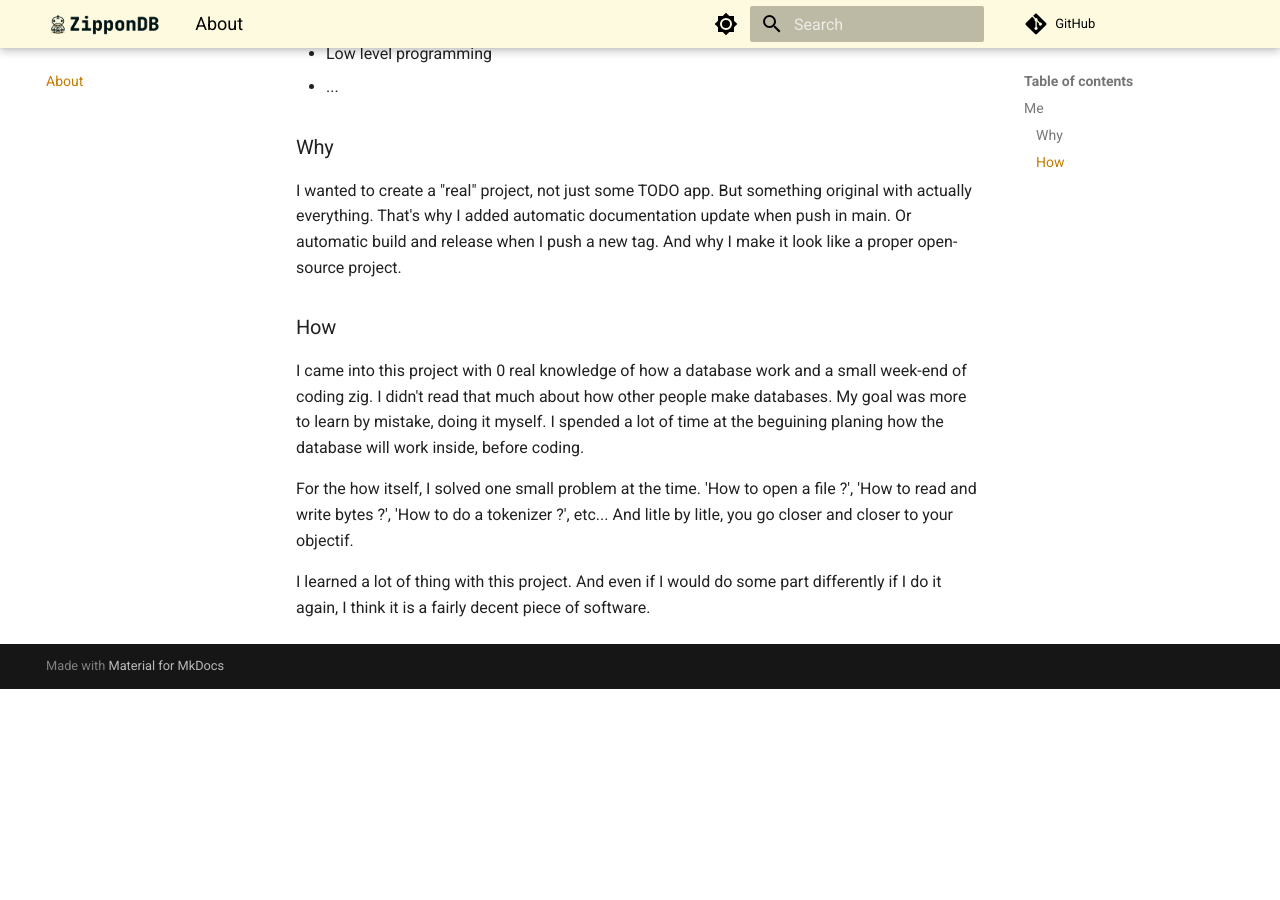
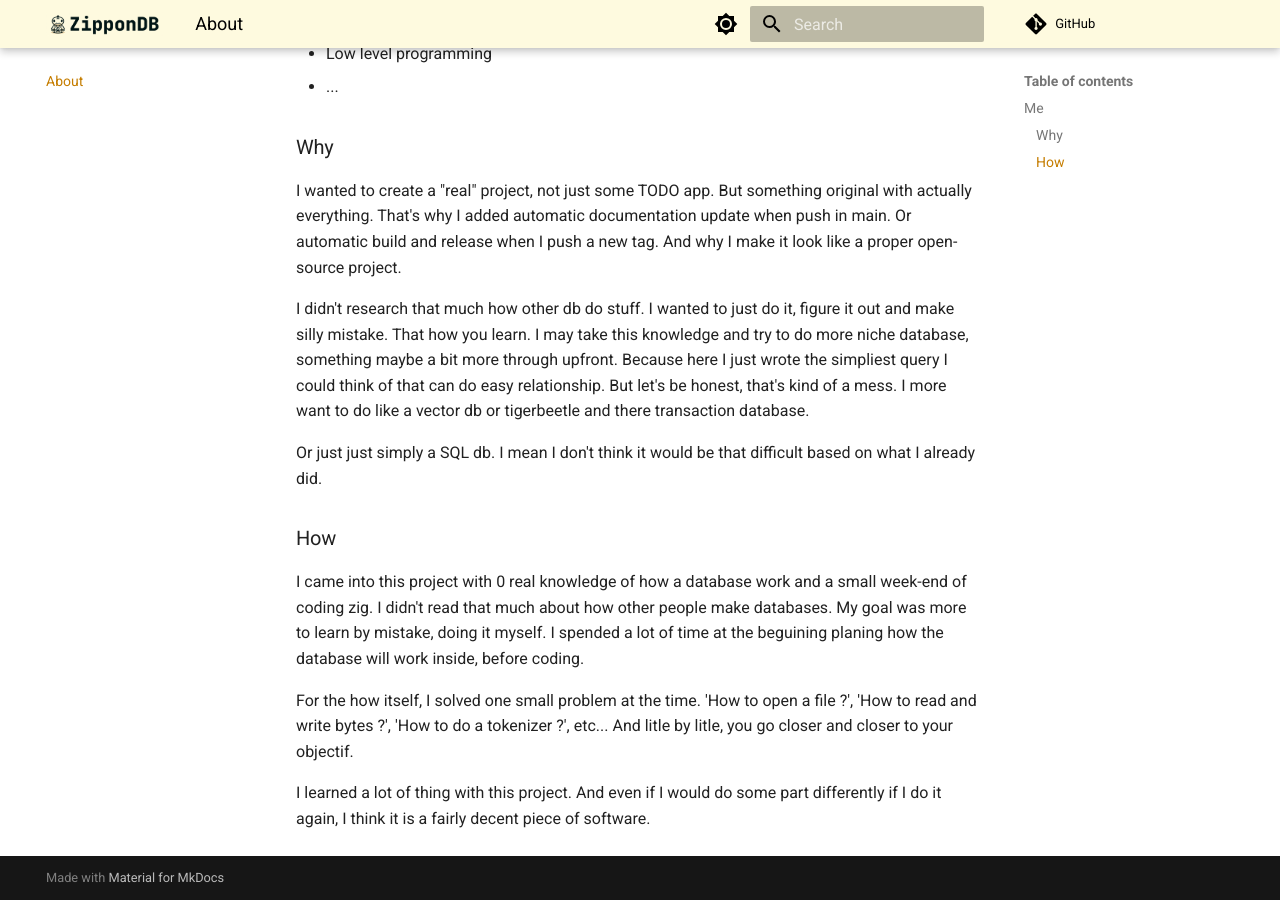
Before and after one commit to MrBounty/ZipponDB, an MkDocs documentation site: the page built from docs/about.md, in a window 1280 px wide and 900 px high, scrolled down 590 px. Built offline with MkDocs 1.6.1 and Material for MkDocs 9.7.7, drawn with Linux system fonts in a browser that asks for light colours; comment, search, counter and statistics services are not loaded; before the commit the page ends 1279 px from its top, so only the background shows below that.

Commit message:
Added some bullshit in about

```diff
--- a/docs/about.md
+++ b/docs/about.md
@@ -22,6 +22,13 @@ I started this project because I wanted to learn a lot of things:
 I wanted to create a "real" project, not just some TODO app. But something original with actually everything.
 That's why I added automatic documentation update when push in main. Or automatic build and release when I push a new tag. And why I make it look like a proper open-source project.
 
+I didn't research that much how other db do stuff. I wanted to just do it, figure it out and make silly mistake. That how you learn.
+I may take this knowledge and try to do more niche database, something maybe a bit more through upfront.
+Because here I just wrote the simpliest query I could think of that can do easy relationship.
+But let's be honest, that's kind of a mess. I more want to do like a vector db or tigerbeetle and there transaction database.
+
+Or just just simply a SQL db. I mean I don't think it would be that difficult based on what I already did.
+
 ### How
 
 I came into this project with 0 real knowledge of how a database work and a small week-end of coding zig. I didn't read that much about how other people make databases.
```
